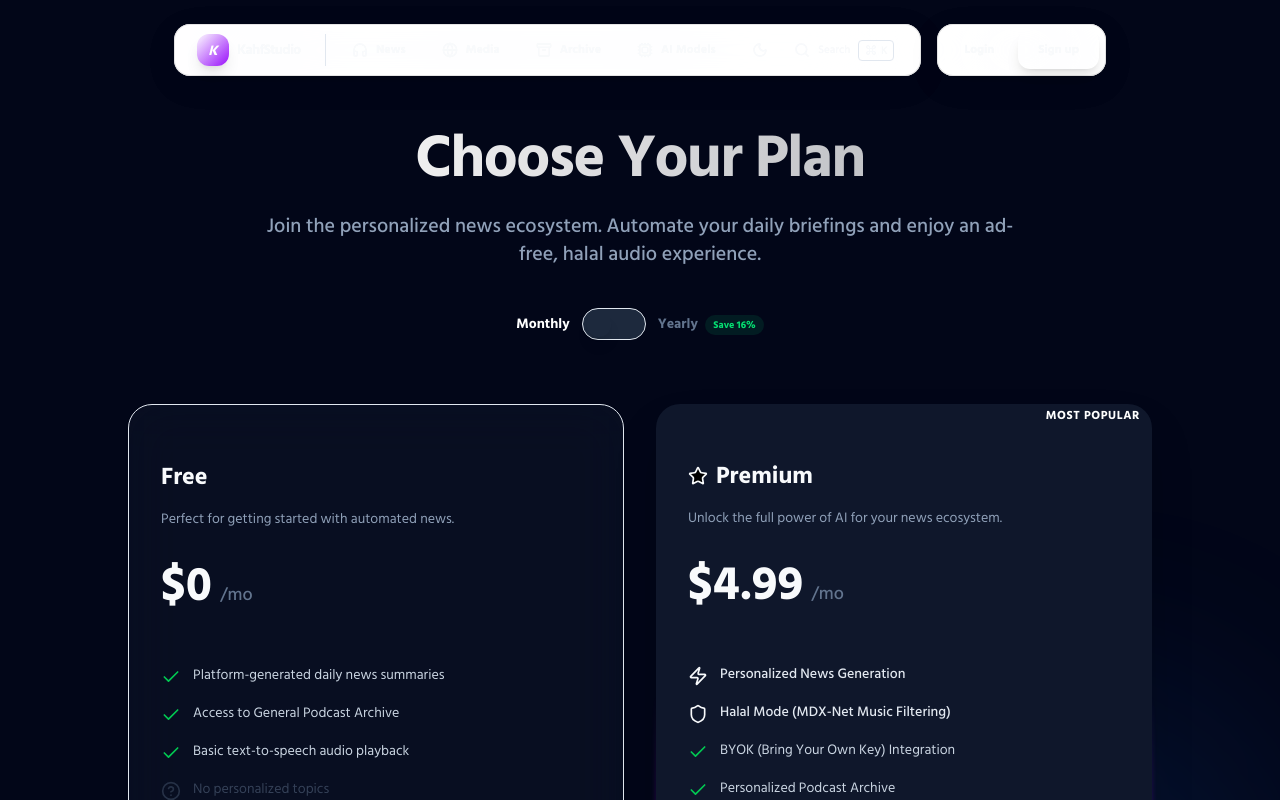
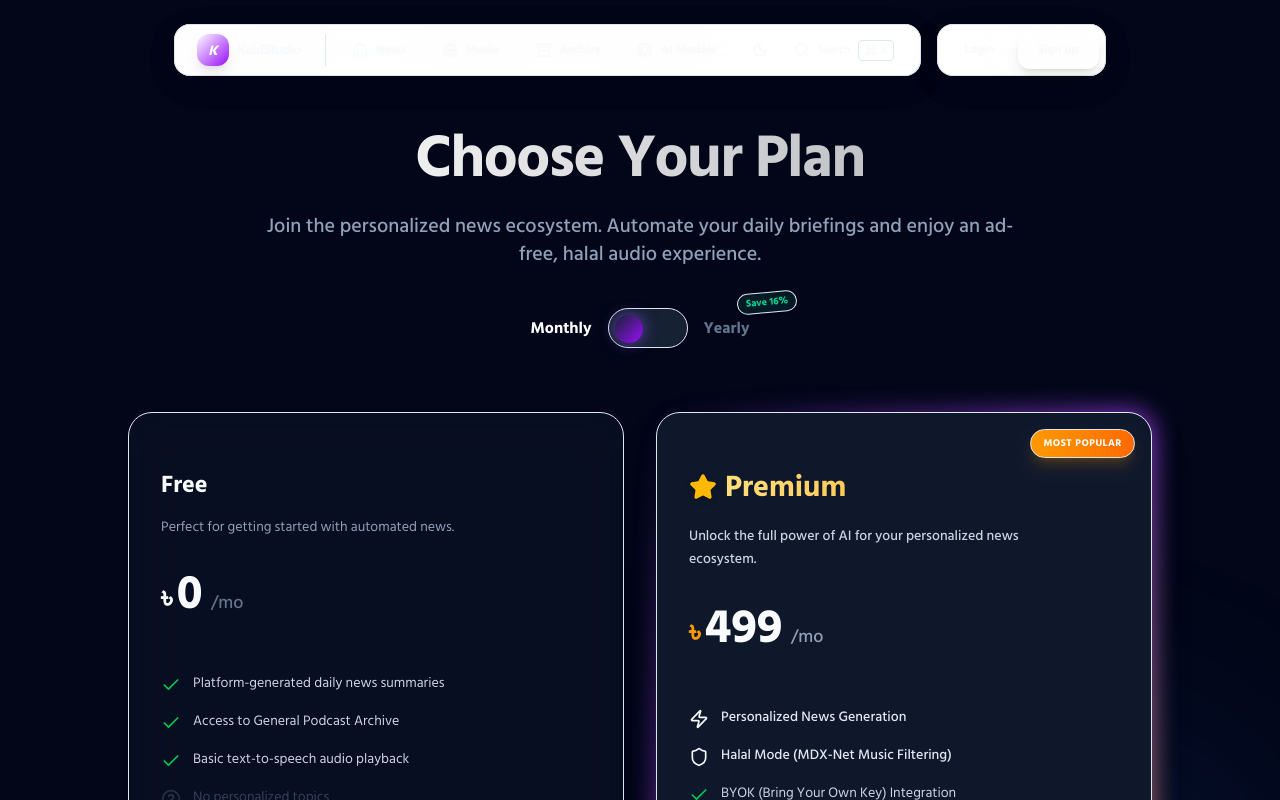
Before and after one commit to inbox-hasibur/khobor-ai, a Next.js app: page /pricing in a window 1280 px wide. Shown: the top 800 px of the page. Built offline with nearby package versions, Linux system fonts and the light colour scheme; no server answers.

Commit message:
Refine Pricing UI, add BDT currency, and improve toggle

```diff
--- a/src/app/pricing/page.tsx
+++ b/src/app/pricing/page.tsx
@@ -36,20 +36,25 @@ export default function PricingPage() {
             Join the personalized news ecosystem. Automate your daily briefings and enjoy an ad-free, halal audio experience.
           </p>
 
-          <div className="flex items-center justify-center mt-10 gap-3">
-            <span className={`text-sm font-bold ${!isYearly ? "text-white" : "text-slate-500"}`}>Monthly</span>
+          <div className="flex items-center justify-center mt-10 gap-4">
+            <span className={`text-sm md:text-base font-bold transition-colors ${!isYearly ? "text-white" : "text-slate-500"}`}>Monthly</span>
             <button
               onClick={() => setIsYearly(!isYearly)}
-              className="relative w-16 h-8 bg-slate-800 rounded-full p-1 border border-slate-700 transition-colors"
+              className="relative w-20 h-10 bg-slate-800/80 backdrop-blur-sm rounded-full p-1.5 border border-slate-700/50 shadow-inner hover:bg-slate-700 transition-all cursor-pointer"
             >
               <div
-                className="w-6 h-6 bg-primary rounded-full transition-transform duration-300 ease-in-out shadow-lg"
-                style={{ transform: isYearly ? "translateX(32px)" : "translateX(0)" }}
+                className="w-7 h-7 bg-gradient-to-br from-primary to-purple-600 rounded-full transition-transform duration-300 ease-out shadow-[0_0_15px_rgba(139,92,246,0.6)]"
+                style={{ transform: isYearly ? "translateX(40px)" : "translateX(0)" }}
               />
             </button>
-            <span className={`text-sm font-bold ${isYearly ? "text-white" : "text-slate-500"}`}>
-              Yearly <span className="text-[10px] text-green-400 bg-green-400/10 px-2 py-0.5 rounded-full ml-1">Save 16%</span>
-            </span>
+            <div className="flex flex-col items-start relative">
+              <span className={`text-sm md:text-base font-bold transition-colors ${isYearly ? "text-white" : "text-slate-500"}`}>
+                Yearly
+              </span>
+              <span className="absolute -top-6 -right-12 text-[10px] text-emerald-400 bg-emerald-400/10 px-2 py-0.5 rounded-full font-bold border border-emerald-400/20 shadow-sm whitespace-nowrap rotate-[-5deg]">
+                Save 16%
+              </span>
+            </div>
           </div>
         </motion.div>
 
@@ -64,8 +69,8 @@ export default function PricingPage() {
               <CardHeader className="pb-8 pt-8 px-8">
                 <CardTitle className="text-2xl font-bold">Free</CardTitle>
                 <CardDescription className="text-slate-400 text-sm mt-2">Perfect for getting started with automated news.</CardDescription>
-                <div className="mt-6 flex items-baseline text-5xl font-black">
-                  $0
+                <div className="mt-6 flex items-baseline text-5xl font-black font-sans">
+                  <span className="text-3xl mr-1 font-bold">৳</span>0
                   <span className="text-lg text-slate-500 font-medium ml-2">/mo</span>
                 </div>
               </CardHeader>
@@ -116,20 +121,23 @@ export default function PricingPage() {
             transition={{ duration: 0.5, delay: 0.2 }}
             className="relative"
           >
-            <div className="absolute -inset-[1px] bg-gradient-to-b from-primary via-primary/50 to-purple-600 rounded-3xl opacity-50 blur-[2px]" />
-            <Card className="bg-slate-900 border-0 backdrop-blur-xl h-full flex flex-col rounded-3xl overflow-hidden relative shadow-2xl">
-              <div className="absolute top-0 right-0 bg-primary text-white text-xs font-bold px-3 py-1 rounded-bl-xl uppercase tracking-wider">
+            <div className="absolute -inset-[2px] bg-gradient-to-br from-primary via-purple-500 to-amber-500 rounded-3xl opacity-75 blur-md" />
+            <Card className="bg-slate-900 border border-slate-700 backdrop-blur-xl h-full flex flex-col rounded-3xl overflow-hidden relative shadow-2xl z-10">
+              <div className="absolute top-4 right-4 bg-gradient-to-r from-amber-500 to-orange-500 text-white text-[10px] font-black px-3 py-1.5 rounded-full uppercase tracking-wider shadow-lg shadow-amber-500/20 border border-amber-400/30">
                 Most Popular
               </div>
-              <CardHeader className="pb-8 pt-8 px-8">
-                <CardTitle className="text-2xl font-bold flex items-center gap-2 text-primary">
-                  <Star className="w-5 h-5 fill-primary" />
+              <CardHeader className="pb-8 pt-8 px-8 relative overflow-hidden">
+                <div className="absolute -top-10 -right-10 w-40 h-40 bg-primary/20 rounded-full blur-3xl pointer-events-none" />
+                <CardTitle className="text-3xl font-black flex items-center gap-2 text-transparent bg-clip-text bg-gradient-to-r from-amber-200 to-amber-500">
+                  <Star className="w-7 h-7 fill-amber-400 text-amber-400 drop-shadow-md" />
                   Premium
                 </CardTitle>
-                <CardDescription className="text-slate-400 text-sm mt-2">Unlock the full power of AI for your news ecosystem.</CardDescription>
-                <div className="mt-6 flex items-baseline text-5xl font-black">
-                  ${isYearly ? "49.99" : "4.99"}
-                  <span className="text-lg text-slate-500 font-medium ml-2">/{isYearly ? "yr" : "mo"}</span>
+                <CardDescription className="text-slate-300 text-sm mt-3 font-medium max-w-[90%] relative z-10 leading-relaxed">
+                  Unlock the full power of AI for your personalized news ecosystem.
+                </CardDescription>
+                <div className="mt-6 flex items-baseline text-5xl font-black font-sans relative z-10">
+                  <span className="text-3xl mr-1 font-bold text-amber-500">৳</span>{isYearly ? "4,999" : "499"}
+                  <span className="text-lg text-slate-400 font-medium ml-2">/{isYearly ? "yr" : "mo"}</span>
                 </div>
               </CardHeader>
               <CardContent className="px-8 flex-1">
```
